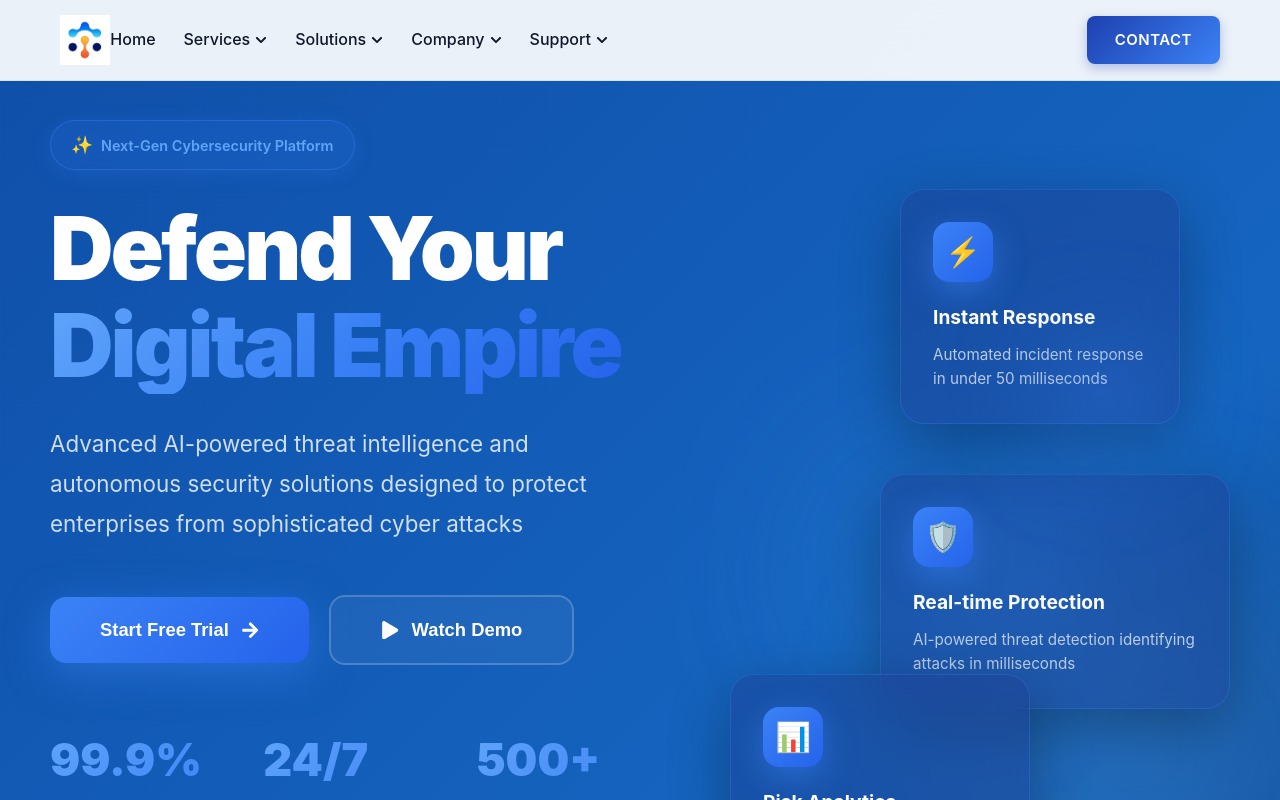
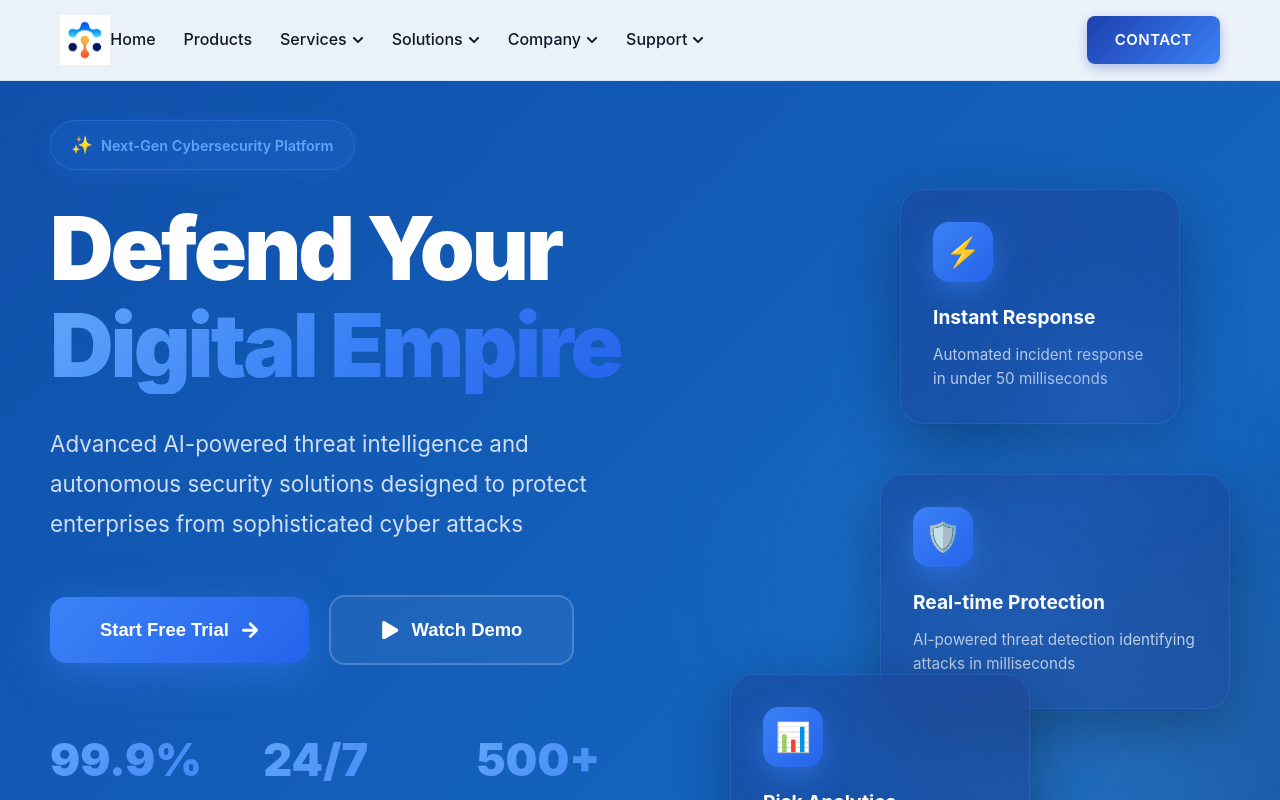
Before and after one commit to octaleadsprivatelimited-cloud/transasia, a React (Create React App) app in the folder client/: page / in a window 1280 px wide. Shown: the top 800 px of the page. Built offline with nearby package versions, Linux system fonts and the light colour scheme.

Commit message:
Move Products to main header navigation and remove from Services dropdown

```diff
--- a/client/src/components/Header.js
+++ b/client/src/components/Header.js
@@ -481,6 +481,7 @@ const Header = () => {
 
           <NavMenu className={isMenuOpen ? 'active' : ''}>
           <NavLink to="/" onClick={closeMenu}>Home</NavLink>
+          <NavLink to="/products" onClick={closeMenu}>Products</NavLink>
 
           <Dropdown>
             <NavLink to="#" onClick={(e) => { e.preventDefault(); setActiveMenu(activeMenu === 'services' ? '' : 'services'); }}>
@@ -489,7 +490,6 @@ const Header = () => {
             </NavLink>
             <DropdownContent className="dropdown-content" $open={activeMenu === 'services'}>
               <DropdownGrid>
-                <DropdownItem to="/products" onClick={closeMenu}>Cybersecurity Products</DropdownItem>
                 <DropdownItem to="/services" onClick={closeMenu}>Cybersecurity Services</DropdownItem>
                 <DropdownItem to="/insurtech" onClick={closeMenu}>Insurtech Solutions</DropdownItem>
                 <DropdownItem to="/consulting" onClick={closeMenu}>Consulting Services</DropdownItem>
```
